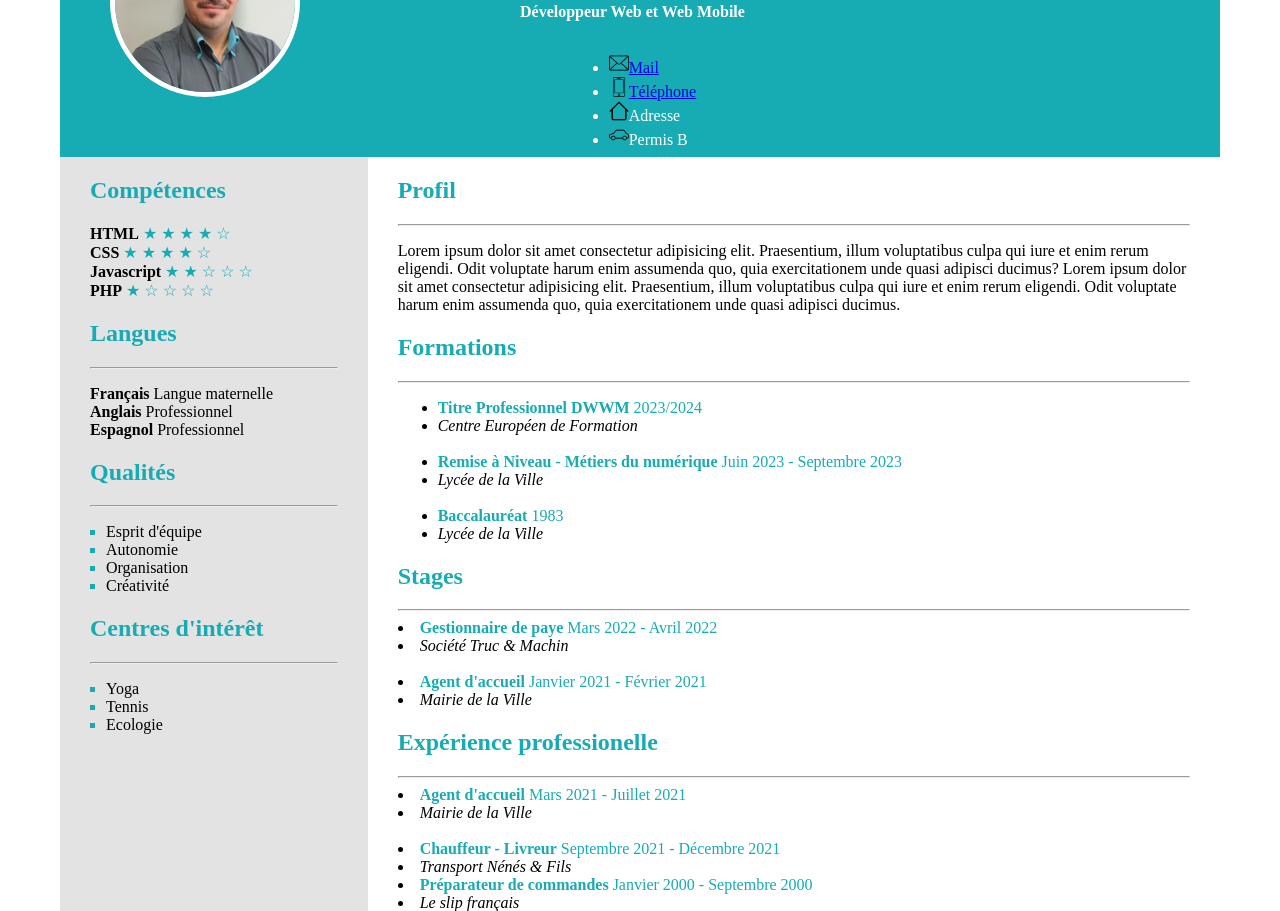
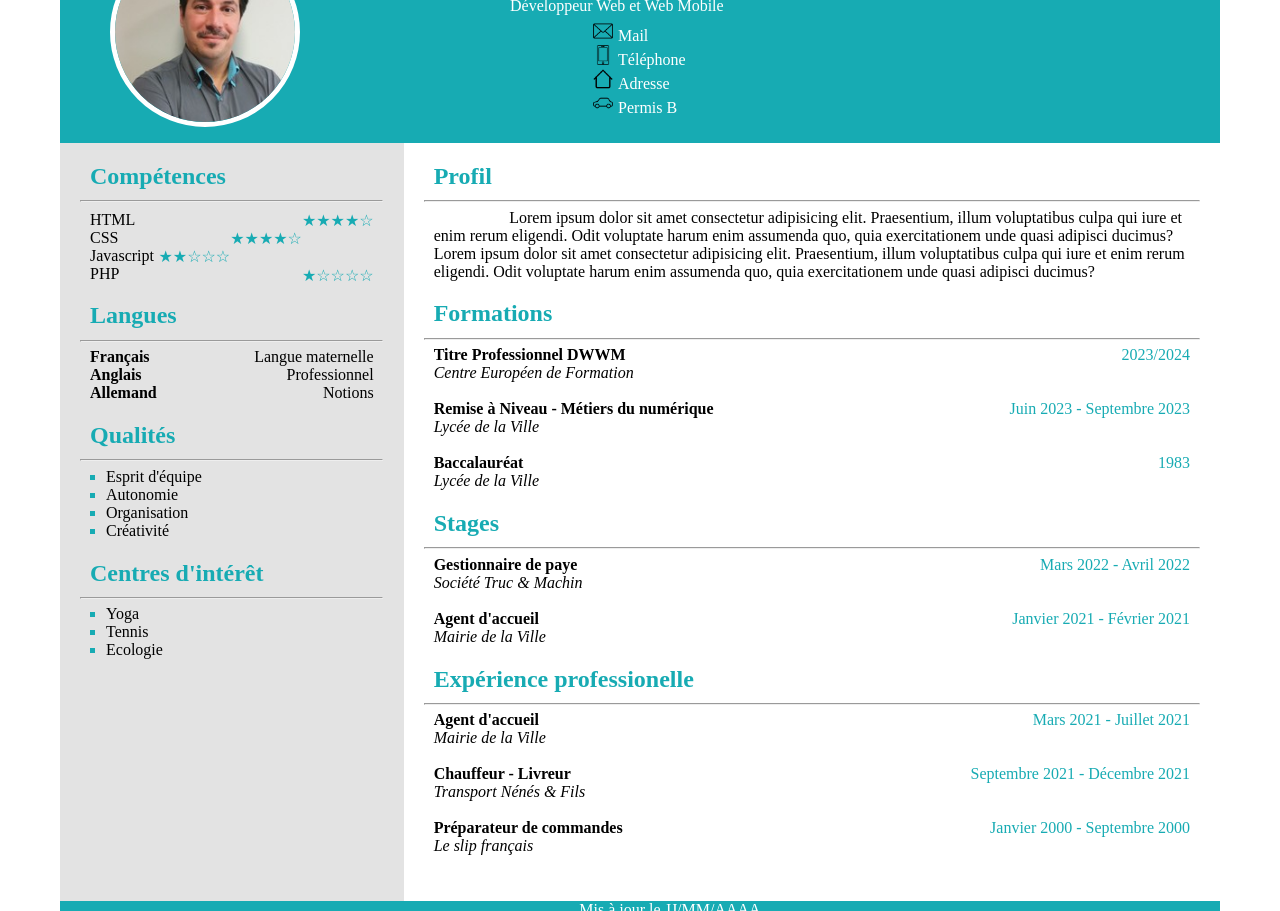
Before and after one commit to NewGit700/CV-en-ligne, a plain HTML site: page index.html in a window 1280 px wide. Shown: the part 101-1012 px from the top of the page. Drawn offline with Linux system fonts and the light colour scheme.

Commit message:
Version4

```diff
--- a/ASSETS/CSS/style.css
+++ b/ASSETS/CSS/style.css
@@ -5,9 +5,10 @@
 
 aside {
   background-color: #e3e3e3;
-  width: 250px;
+  width: 300px;
   padding-left: 30px;
   padding-right: 30px;
+  height: auto;
 }
 
 section {
@@ -15,6 +16,11 @@ section {
     width: 800px;
     padding-left: 30px;
     padding-right: 30px;
+    padding-bottom: 30px;
+    }
+
+    #partiedroite {
+        display: flexbox;
     }
 
 header, footer {
@@ -28,10 +34,13 @@ header {
     width: 1160px;
 }
 
+body {
+    display:flexbox;
+}
+
 #wrap {
     display: flex;
 }
-
 
 #photo img {
     border-radius: 50%;
@@ -42,6 +51,7 @@ header {
 
 #photo {
     padding-left: 50px;
+    padding-top: 30px;
 }
 
 .titres {
@@ -55,6 +65,7 @@ header {
     align-items: center;
     max-width: 800px;
     padding-left: 220px;
+    padding-bottom: 10px;
 }
 
 .infos {
@@ -62,22 +73,49 @@ header {
 }
 
 footer {
-    display: inline-flexbox;
+    display: flex;
     align-content: center;
     justify-content: center;
     flex-direction: row;
     color: white;
 }
 
+ #icones2 img {
+    width: 20px;
+    height: 20px;
+    color: white;
+}
+
+#icones2 li {
+    list-style-type: none;
+}
+
 li img {
     width: 20px;
     height: 20px;
+    color: white;
 }
 
-#icones2 {
+#dev {
+    margin: -10px;
+}
+
+ul .infos {
     list-style-type: none;
-    display: flexbox;
-    gap: 18px;
+}
+
+ul .infos li a {
+    text-decoration: none;
+    color: white;
+    padding-left: 5px;
+}
+
+ul .infos li {
+    padding-left: 5px;
+}
+
+h1 {
+    padding-top: 20px;
 }
 
 h2 {
@@ -89,10 +127,6 @@ h2 {
   align-items: stretch;
 }
 
-span {
-    color: #17abb3;
-}
-
 .square {
     list-style-type: square;
     color: #17abb3;
@@ -102,3 +136,42 @@ span {
 .color {
     color: black;
 }
+
+.just {
+    text-indent: 10%;
+    text-justify: auto;
+}
+
+div .fill:hover {
+    background-color: #e3e3e3;
+    border-left: 3px solid #17abb3;
+    padding-left: 5px;
+}
+
+ul .form, ul .where, .skill {
+    list-style-type: none;
+}
+
+hr {
+    margin: -0.6em;
+}
+
+.dim {
+    padding: 0;
+}
+
+.lang, .desc, .lang, .langage {
+    float: left;
+}
+
+.level, .period, .stars {
+    float: right;
+}
+
+.period, .stars {
+    color: #17abb3;
+}
+
+.lang {
+    font-weight: bold;
+}
--- a/index.html
+++ b/index.html
@@ -21,64 +21,83 @@
                     </div>
                     <div id="infosperso">
                   <h1>Alex Le Grec</h1>
-                  <p><strong>Développeur Web et Web Mobile</strong></p>
-                  <ul class="infos">
-                    <li><img src="./ASSETS/pictures/icons/mail.png"><a href="mailto:alex@legrec.com">Mail</a></li>
-                    <li><img src="./ASSETS/pictures/icons/telephone-mobile.png"><a href="tel:0607080910">Téléphone</a></li>
-                    <li><img src="ASSETS/pictures/icons/maison.png"></i>Adresse</li>
-                    <li><img src="ASSETS/pictures/icons/voiture.png"></i>Permis B</li>
+                  <p id="dev">Développeur Web et Web Mobile</p>
+                  <ul>
+                  <div class="infos">
+                    <li class="one"><img src="./ASSETS/pictures/icons/mail.png"><a href="mailto:alex@legrec.com">Mail</a></li>
+                    <li class="two"><img src="./ASSETS/pictures/icons/telephone-mobile.png"><a href="tel:0607080910">Téléphone</a></li>
+                    <li class="three"><img src="ASSETS/pictures/icons/maison.png"><a href="https://maps.app.goo.gl/azPB1JSshsq1aao38" target="_blank">Adresse</a></li>
+                    <li class="four"><img src="ASSETS/pictures/icons/voiture.png"><a href="#">Permis B</a></li>
                     </ul>
                    </div>
                 </div>
             </div>
           </header>
       <div id="wrap">
+        <body>
           <aside>
            <div id="partie_gauche">
             <article>
               <h2>Compétences</h2>
-                    <div class="stars">
-                      <strong>HTML</strong>
+              <hr><br>
+              <span id="decalage2">
+                <span class="langage">HTML</span><span class="stars">&#9733&#9733&#9733&#9733&#9734</span>
+                 <br>
+                 <span class="langage">CSS</span><span class="stars">&#9733&#9733&#9733&#9733&#9734</span>
+                 <br>
+                 <span class="langage">Javascript</span><span class="stars">&#9733&#9733&#9734&#9734&#9734</span>
+                 <br>
+                 <span class="langage">PHP</span><span class="stars">&#9733&#9734&#9734&#9734&#9734</span>
+               </span>
+               <br>
+            <!--<div class="skill">
+              <span>HTML</span><span class="stars">
                 <span>&#9733</span>
                 <span>&#9733</span>
                 <span>&#9733</span>
                 <span>&#9733</span>
                 <span>&#9734</span>
-                    </div>
-                <div class="stars">
-                  <strong>CSS</strong>
+                    </span><br>
+                    <span>CSS</span><span class="stars">
                   <span>&#9733</span>
                   <span>&#9733</span>
                   <span>&#9733</span>
                   <span>&#9733</span>
                   <span>&#9734</span>
-                      </div>
-                <div class="stars">
-                  <strong>Javascript</strong>
+                </span><br>
+                  <span>Javascript</span>
+                  <span class="stars">
                   <span>&#9733</span>
                   <span>&#9733</span>
                   <span>&#9734</span>
                   <span>&#9734</span>
                   <span>&#9734</span>
-                </div>
-                <div class="stars">
-                  <strong>PHP</strong>
+                  </span><br>
+                <span>PHP</span>
+                <span class="stars">
                   <span>&#9733</span>
                   <span>&#9734</span>
                   <span>&#9734</span>
                   <span>&#9734</span>
                   <span>&#9734</span>
-                </div>
+                </span>
+              </div>-->
               </article>
             <article>
                 <h2>Langues</h2>
                 <hr>
                  <p>
-                  <strong>Français</strong>   Langue maternelle
+                  <span id="decalage">
+                  <span class="lang">Français</span>
+                  <span class="level">Langue maternelle</span>
                    <br>
-                  <strong>Anglais</strong>   Professionnel
+                   <span class="lang">Anglais</span>
+                   <span class="level">Professionnel</span>
                    <br>
-                  <strong>Espagnol</strong>   Professionnel
+                   <span class="lang">Allemand</span>
+                   <span class="level">Notions</span>
+                  </span>
+                  <br>
                 </p>
               </article>
               <article>
@@ -109,86 +128,119 @@
                <article>
                  <h2>Profil</h2>
                  <hr>
-                  <p>
+                  <p class="just">
               Lorem ipsum dolor sit amet consectetur adipisicing elit.
               Praesentium, illum voluptatibus culpa qui iure et enim rerum eligendi.
               Odit voluptate harum enim assumenda quo, quia exercitationem unde
-              quasi adipisci ducimus?
-              Lorem ipsum dolor sit amet consectetur adipisicing elit.
+              quasi adipisci ducimus? Lorem ipsum dolor sit amet consectetur adipisicing elit.
               Praesentium, illum voluptatibus culpa qui iure et enim rerum eligendi.
               Odit voluptate harum enim assumenda quo, quia exercitationem unde
-              quasi adipisci ducimus.
+              quasi adipisci ducimus?
                  </p>
              </article>
            <article>
             <h2>Formations</h2>
             <hr>
-            <ul>
+            <ul class="dim">
+              <div class="fill">
                 <li class="form">
                 <span class="desc"><strong>Titre Professionnel DWWM</strong></span>
                 <span class="period">2023/2024</span>
-                <li><em>Centre Européen de Formation</em></li>
+                <br>
+                <li class="where"><em>Centre Européen de Formation</em></li>
               </li>
+            </div>
               <br>
+              <div class="fill">
               <li class="form">
                 <span class="desc"><strong>Remise à Niveau - Métiers du numérique</strong></span>
                 <span class="period">Juin 2023 - Septembre 2023</span>
-                <li><em>Lycée de la Ville</em></li>
+                <br>
+                <li class="where"><em>Lycée de la Ville</em></li>
               </li>
+            </div>
               <br>
+              <div class="fill">
               <li class="form">
                 <span class="desc"><strong>Baccalauréat</strong></span>
                 <span class="period">1983</span>
-                <li><em>Lycée de la Ville</em></li>
+                <br>
+                <li class="where"><em>Lycée de la Ville</em></li>
               </li>
+            </ul>
+            </div>
                     </article>
                     <article>
             <h2>Stages</h2>
             <hr>
+            <ul class="dim">
+            <div class="fill">
             <li class="form">
               <span class="desc"><strong>Gestionnaire de paye</strong></span>
               <span class="period">Mars 2022 - Avril 2022</span>
-              <li><em>Société Truc & Machin</em></li>
+              <br>
+              <li class="where"><em>Société Truc & Machin</em></li>
             </li>
+          </div>
             <br>
+            <div class="fill">
             <li class="form">
               <span class="desc"><strong>Agent d'accueil</strong></span>
               <span class="period">Janvier 2021 - Février 2021</span>
-              <li><em>Mairie de la Ville</em></li>
+              <br>
+              <li class="where"><em>Mairie de la Ville</em></li>
             </li>
           </div>
+          </ul>
   </article>
   <article>
         <h2>Expérience professionelle</h2>
         <hr>
+        <ul class="dim">
+        <div class="fill">
         <li class="form">
           <span class="desc"><strong>Agent d'accueil</strong></span>
           <span class="period">Mars 2021 - Juillet 2021</span>
-          <li><em>Mairie de la Ville</em></li>
+          <br>
+        <li class="where"><em>Mairie de la Ville</em></li>
         </li>
+      </div>
         <br>
+        <div class="fill">
         <li class="form">
           <span class="desc"><strong>Chauffeur - Livreur</strong></span>
           <span class="period">Septembre 2021 - Décembre 2021</span>
-          <li><em>Transport Nénés & Fils</em></li>
+          <br>
+          <li class="where"><em>Transport Nénés & Fils</em></li>
         </li>
+        </div>
+        <br>
+        <div class="fill">
         <li class="form">
           <span class="desc"><strong>Préparateur de commandes</strong></span>
           <span class="period">Janvier 2000 - Septembre 2000</span>
-          <li><em>Le slip français</em></li>
+          <br>
+          <li class="where"><em>Le slip français</em></li>
         </li>
+      </ul>
         </div>
     </article>
   </section>
 </div>
+</body>
+</div>
     <footer>
-           <ul id="icones2">
+           <div id="icones2">
+            <ul>
             <li><img src="ASSETS/pictures/icons/linkedin.png"></li>
             <li><img src="ASSETS/pictures/icons/github.png"></li>
             <li><img src="./ASSETS/pictures/icons/insta.png"></li>
            </ul>
-         <em>Mis à jour le <time datetime="2025-02-01"></time></em>
+           </div>
+           <br>
+         <div id="date">Mis à jour le <time datetime="2025-02-01">JJ/MM/AAAA</time></div>
           </footer>
+   </div>
    </div>
   </div>
 </div>
```
Lines whose indentation alone changed are shown as unchanged.
